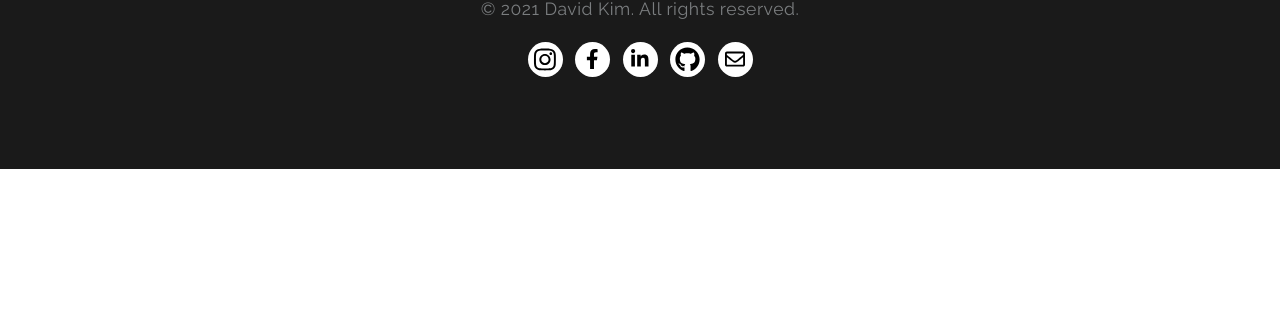
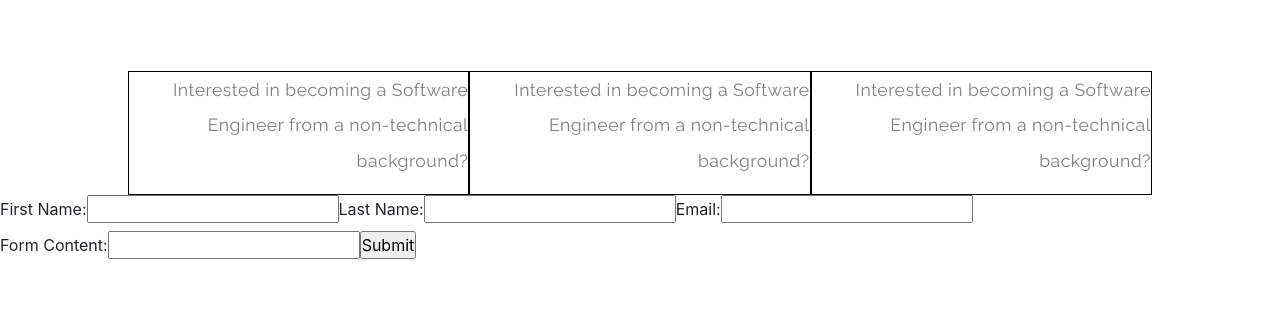
Before and after one commit to davidhk21/my-portfolio, a Next.js app: page /contact_me in a window 1280 px wide. Shown: the part 611-928 px from the top of the page. Before the commit the page ends 800 px from the top, so only its background shows below. Built offline with nearby package versions, Linux system fonts and the light colour scheme.

Commit message:
added state and form handle change

```diff
--- /dev/null
+++ b/components/contact_components/contact_form.js
@@ -0,0 +1,61 @@
+import React, { useState } from 'react';
+import styles from '../../styles/Contact.module.css';
+
+export default function ContactForm() {
+  const [firstName, setFirstName] = useState('');
+  const [lastName, setLastName] = useState('');
+  const [email, setEmail] = useState('');
+  const [formContent, setFormContent] = useState('');
+
+  const handleFirstNameChange = (e) => {
+    setFirstName(e.target.value);
+  };
+
+  const handleLastNameChange = (e) => {
+    setLastName(e.target.value);
+  };
+
+  const handleEmailChange = (e) => {
+    setEmail(e.target.value);
+  };
+  const handleFormContentChange = (e) => {
+    setFormContent(e.target.value);
+  };
+
+  return (
+    <div className={styles.contactFormContainer}>
+      <div className={styles.questionsContainer}>
+        <div className={styles.questionContainer}>
+          <p>Interested in becoming a Software Engineer from a non-technical background?</p>
+        </div>
+        <div className={styles.questionContainer}>
+          <p>Interested in becoming a Software Engineer from a non-technical background?</p>
+        </div>
+        <div className={styles.questionContainer}>
+          <p>Interested in becoming a Software Engineer from a non-technical background?</p>
+        </div>
+      </div>
+      <div>
+        <form>
+          <label htmlFor="first-name">
+            First Name:
+            <input type="text" value={firstName} onChange={handleFirstNameChange} />
+          </label>
+          <label htmlFor="last-name">
+            Last Name:
+            <input type="text" value={lastName} onChange={handleLastNameChange} />
+          </label>
+          <label htmlFor="email">
+            Email:
+            <input type="text" value={email} onChange={handleEmailChange} />
+          </label>
+          <label htmlFor="form-content">
+            Form Content:
+            <input type="text" value={formContent} onChange={handleFormContentChange} />
+          </label>
+          <input type="submit" value="Submit" />
+        </form>
+      </div>
+    </div>
+  );
+}
--- a/package.json
+++ b/package.json
@@ -13,8 +13,10 @@
     "@fortawesome/free-regular-svg-icons": "^5.15.2",
     "@fortawesome/free-solid-svg-icons": "^5.15.2",
     "@fortawesome/react-fontawesome": "^0.1.14",
+    "axios": "^0.21.1",
     "bootstrap": "^4.6.0",
     "next": "10.0.6",
+    "nodemailer": "^6.4.17",
     "react": "17.0.1",
     "react-bootstrap": "^1.4.3",
     "react-dom": "17.0.1",
--- a/pages/contact_me.js
+++ b/pages/contact_me.js
@@ -1,11 +1,13 @@
 import React from 'react';
 
 import ContactIntro from '../components/contact_components/contact_intro';
+import ContactForm from '../components/contact_components/contact_form';
 
 export default function ContactMe() {
   return (
     <div>
       <ContactIntro />
+      <ContactForm />
     </div>
   );
 }
--- a/styles/Contact.module.css
+++ b/styles/Contact.module.css
@@ -32,3 +32,23 @@
   color: black;
   background: #e1a87a;
 }
+
+/********** Contact Form **********/
+
+.contactFormContainer {
+  height: 120vh;
+  display: flex;
+  flex-direction: column;
+  justify-content: center;
+  align-items: center;
+}
+
+.questionsContainer {
+  display: flex;
+  width: 80%;
+}
+
+.questionContainer {
+  border: 1px solid black;
+  text-align: right;
+}
```
Also changed, not shown: 1 other file (tests, documents, lock files or other folders).
